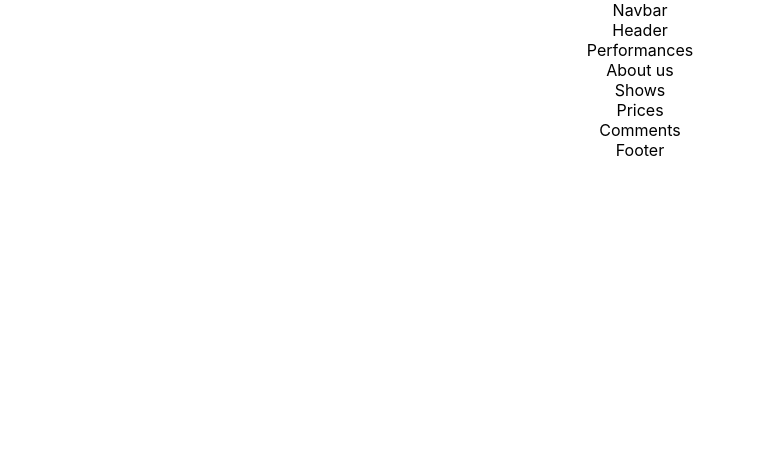
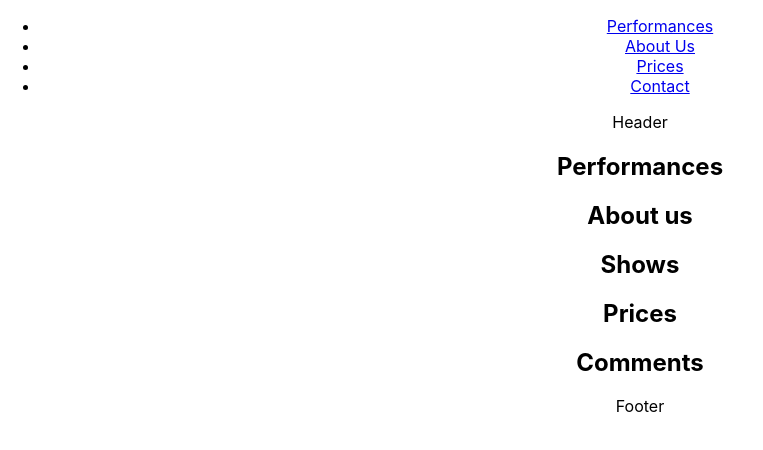
Before and after one commit to mliraudcoel/wildcircus-front, a React (Create React App) app: page / in a window 1280 px wide. Shown: the top 450 px of the page, without its empty margins (0-763 px from the left). Built offline with nearby package versions, Linux system fonts and the light colour scheme.

Commit message:
components working

```diff
--- a/src/Components/AboutUs/AboutUs.js
+++ b/src/Components/AboutUs/AboutUs.js
@@ -3,8 +3,8 @@ import React from 'react';
 const AboutUs = () => {
 
   return(
-    <div>About us</div>
-  )
-}
+    <h2>About us</h2>
+  );
+};
 
 export default AboutUs;
--- a/src/Components/Comments/Comments.js
+++ b/src/Components/Comments/Comments.js
@@ -3,8 +3,8 @@ import React from 'react';
 const Comments = () => {
 
   return(
-    <div>Comments</div>
-  )
-}
+    <h2>Comments</h2>
+  );
+};
 
 export default Comments;
--- a/src/Components/Navbar/Navbar.js
+++ b/src/Components/Navbar/Navbar.js
@@ -3,8 +3,17 @@ import React from 'react';
 const Navbar = () => {
 
   return(
-    <div>Navbar</div>
-  )
-}
+    <div>
+      <nav>
+        <ul>
+            <li><a href="#Performances">Performances</a></li>
+            <li><a href="#About_us">About Us</a></li>
+            <li><a href="#Prices">Prices</a></li>
+            <li><a href="#Contact">Contact</a></li>
+        </ul>
+      </nav>
+    </div>
+  );
+};
 
 export default Navbar;
--- a/src/Components/Performances/Performances.css
+++ b/src/Components/Performances/Performances.css
@@ -0,0 +1,4 @@
+.list{
+  list-style-type: none;
+  display:flex;
+}
--- a/src/Components/Performances/Performances.js
+++ b/src/Components/Performances/Performances.js
@@ -1,10 +1,29 @@
-import React from 'react';
+import React, { useEffect } from 'react';
+import './Performances.css';
 
 const Performances = () => {
 
+
+
   return(
-    <div>Performances</div>
-  )
-}
+    <div>
+      <h2>Performances</h2>
+      {/* <ul class="list">
+          <li class="type_performance">
+              <h3>Laugh</h3>
+              <p>As an adult, come and discover our irresistible clowns, between practical jokes and pranks let yourself be carried away by their joy and fall back into childhood.</p>
+          </li>
+          <li class="type_performance">
+              <h3>Dream</h3>
+              <p>Let yourself be carried away in a world where the real and the imaginary are one, in the company of our talented magicians, discover a wonderful world limited only by your imagination.</p>
+          </li>
+          <li class="type_performance">
+              <h3>Marvel at</h3>
+              <p>Tame the untameable in the company of our tamers, between roar and razor-sharp claws, watch these fierce felines turn into sweet kittens.</p>
+          </li>
+        </ul> */}
+    </div>
+  );
+};
 
 export default Performances;
--- a/src/Components/Prices/Prices.js
+++ b/src/Components/Prices/Prices.js
@@ -3,8 +3,8 @@ import React from 'react';
 const Prices = () => {
 
   return(
-    <div>Prices</div>
-  )
-}
+    <h2>Prices</h2>
+  );
+};
 
 export default Prices;
--- a/src/Components/Shows/Shows.js
+++ b/src/Components/Shows/Shows.js
@@ -3,7 +3,7 @@ import React from 'react';
 const Shows = () => {
 
   return(
-    <div>Shows</div>
+    <h2>Shows</h2>
   )
 }
 
```
